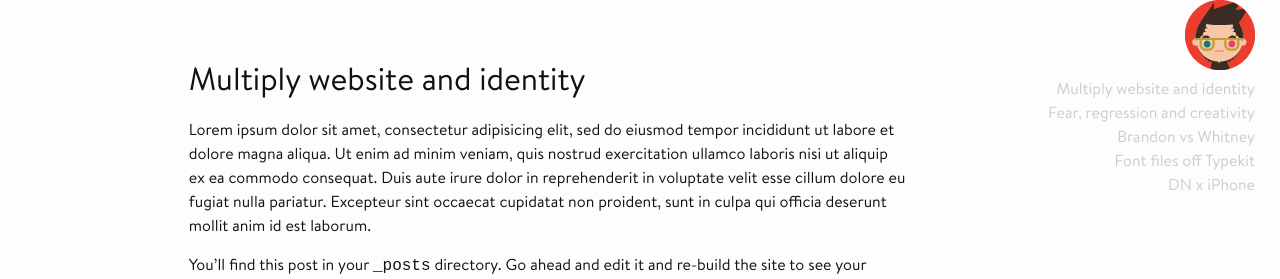
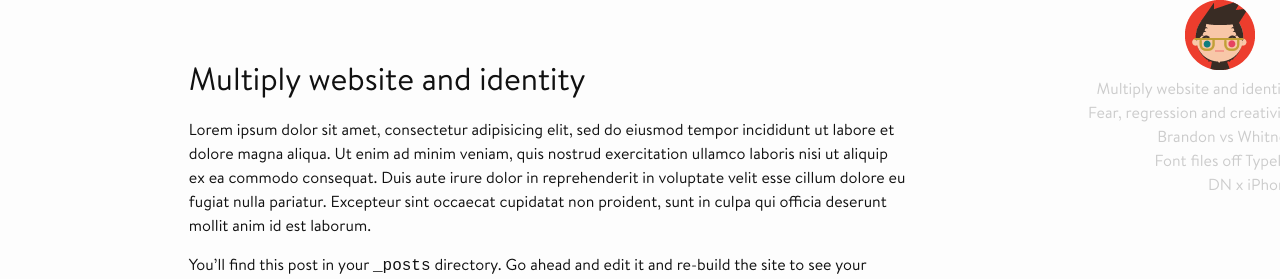
Before and after one commit to kitmeng/kitmeng.github.io, a Jekyll site: the page built from index.html, in a window 1280 px wide. Shown: the top 279 px of the page. Built offline with Jekyll 4.4.1, drawn with Linux system fonts in a browser that asks for light colours; nearby versions of some CDN libraries.

Commit message:
Cut off nav bar

```diff
--- a/_sass/_layout.sass
+++ b/_sass/_layout.sass
@@ -25,10 +25,11 @@ h2
   text-align: right
   ul
     list-style-type: none
+    margin-right: em(-40px)
     li
       transition: all 0.6s
       &.active
-        padding-right: em(20px)
+        padding-right: em(40px)
         a
           color: #000
       a
```
